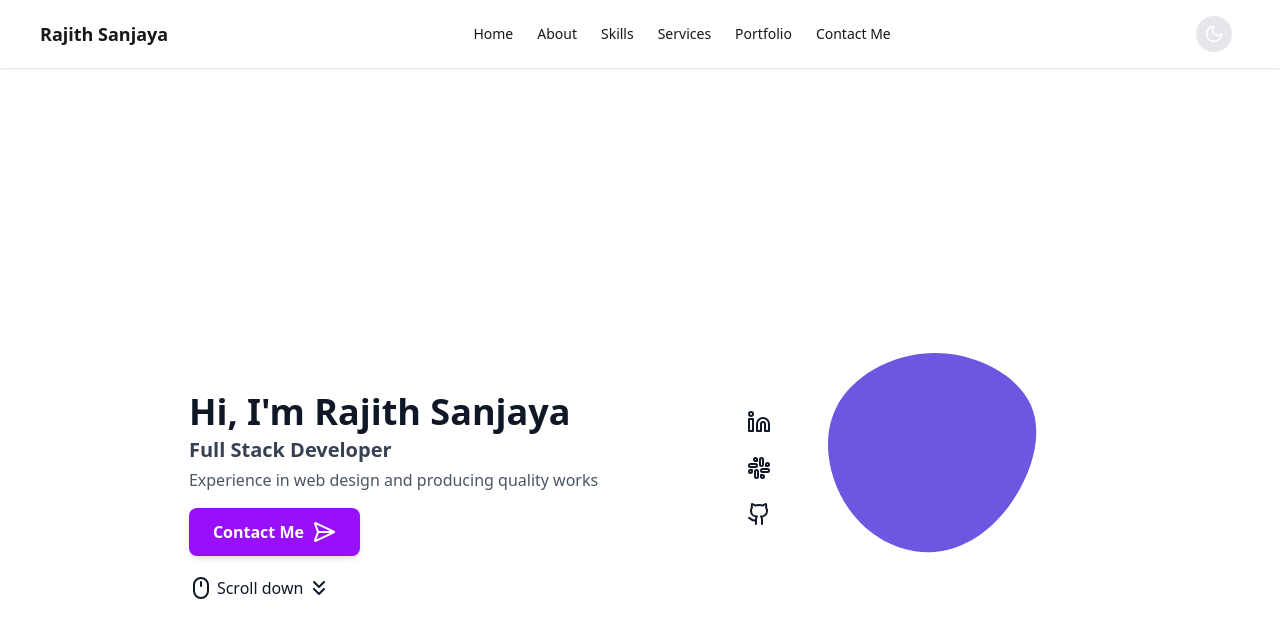
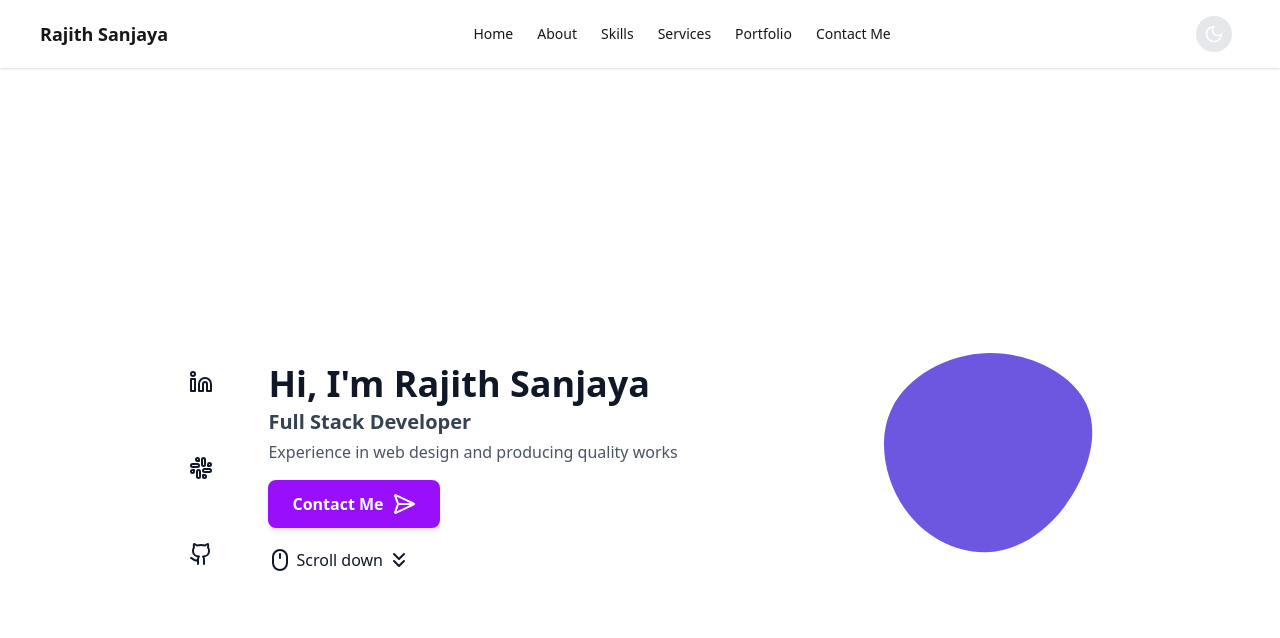
Before and after one commit to HypertextAssassinRajith/portfolio, a Next.js app: page / in a window 1280 px wide. Shown: the top 638 px of the page. Built offline with nearby package versions, Linux system fonts and the light colour scheme.

Commit message:
feat: update Info component layout to include social media icons for LinkedIn, GitHub, and Slack

```diff
--- a/app/components/info.tsx
+++ b/app/components/info.tsx
@@ -20,7 +20,19 @@ export default function Info() {
         theme === "dark" ? "bg-gray-900 text-white" : "bg-white text-gray-900"
       }`}
     >
-      <div className="flex flex-col items-start lg:w-fit content-evenly">
+      <div className="flex flex-row items-start lg:w-1/2 justify-evenly">
+      <div className="lg:grid lg:h-80 lg:grid-cols-1 lg:content-evenly hidden lg:block">
+          <a href="https://linkedin.com/in/sanjaya-senanayaka-976a32193" target="_blank" className="">
+            <Linkedin />
+          </a>
+          <a href="https://www.reddit.com/user/Rajith11" target="_blank" className="">
+            <Slack />
+          </a>
+          <a href="https://github.com/Hypertext-Assassin-RSS" target="_blank" className="">
+          <Github />
+          </a>
+      </div>
+        <div className="flex flex-col items-start lg:w-fit content-evenly">
         <div className="flex flex-col space-y-4 mb-6">
           <a
             href="https://linkedin.com/in/sanjaya-senanayaka-976a32193"
@@ -68,9 +80,10 @@ export default function Info() {
                   <ChevronsDown className="transform transition-transform duration-300 group-hover:translate-y-2"/>
               </a>
           </div>
+        </div>
       </div>
       <div className="flex flex-row lg:flex-row items-center justify-center w-fit">
-      <div className="grid h-40 grid-cols-1 content-evenly">
+      <div className="grid h-40 grid-cols-1 content-evenly lg:hidden">
           <a href="https://linkedin.com/in/sanjaya-senanayaka-976a32193" target="_blank" className="home__social-icon">
             <Linkedin />
           </a>
```
Also changed, not shown: 1 other file (tests, documents, lock files or other folders).
